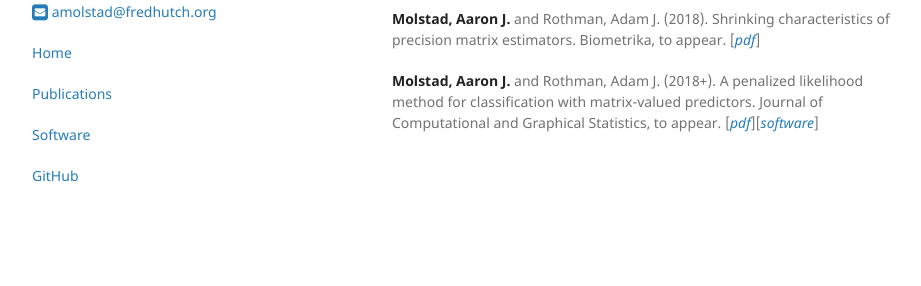
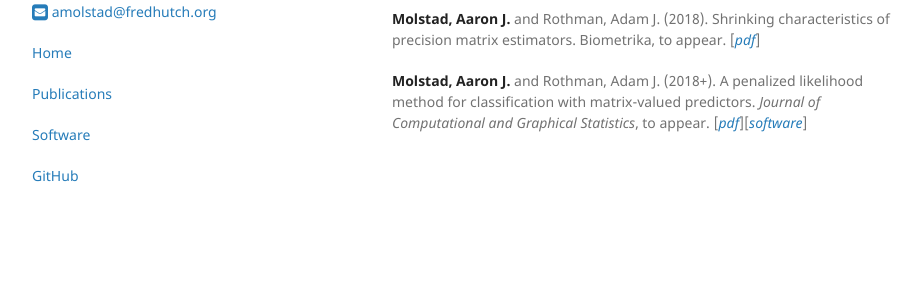
Before and after one commit to ajmolstad/ajmolstad.github.io, a Jekyll site: the page built from publications.md, in a window 1280 px wide. Shown: the part 171-457 px from the top of the page, without its empty margins (178-1099 px from the left). Built offline with Jekyll 4.4.1, drawn with Linux system fonts in a browser that asks for light colours; our own code applies the rules of GitHub Pages for plain Markdown files.

```diff
--- a/publications.md
+++ b/publications.md
@@ -7,4 +7,4 @@ layout: default
 
 **Molstad, Aaron J.** and Rothman, Adam J. (2018). Shrinking characteristics of precision matrix estimators. Biometrika, to appear. [[*pdf*](https://arxiv.org/abs/1704.04820)]
 
-**Molstad, Aaron J.**  and Rothman, Adam J. (2018+). A penalized likelihood method for classification with matrix-valued predictors. Journal of Computational and Graphical Statistics, to appear. [[*pdf*](pages/MatrixLDA.pdf)][[*software*](https://cran.r-project.org/web/packages/MatrixLDA/.)]
+**Molstad, Aaron J.**  and Rothman, Adam J. (2018+). A penalized likelihood method for classification with matrix-valued predictors. <i>Journal of Computational and Graphical Statistics</i>, to appear. [[*pdf*](pages/MatrixLDA.pdf)][[*software*](https://cran.r-project.org/web/packages/MatrixLDA/.)]
```
